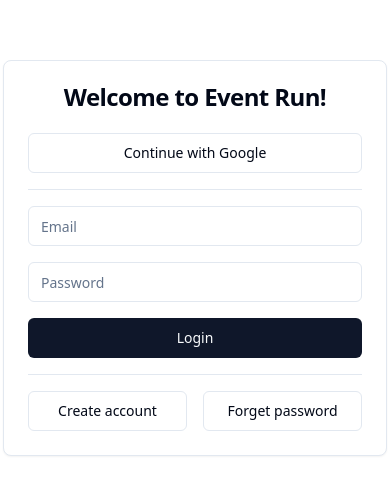
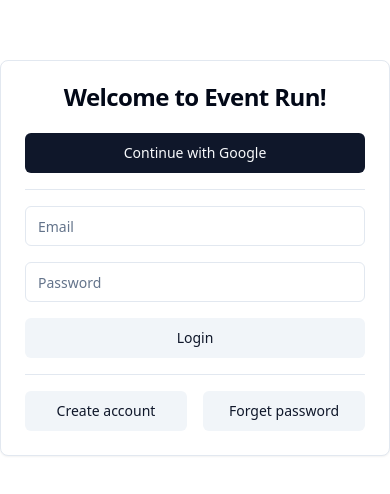
Before and after one commit to henrytsyu/event-run, a Next.js app: page /login in a window 390 px wide. Shown: the part 164-658 px from the top of the page. Built offline with nearby package versions, Linux system fonts and the light colour scheme.

Commit message:
style: component sizing for mobile device

```diff
--- a/app/(hasUser)/event/[sessionId]/page.tsx
+++ b/app/(hasUser)/event/[sessionId]/page.tsx
@@ -45,7 +45,7 @@ export default async function EventSession({
     .single();
 
   return (
-    <div className="grid grid-cols-1 md:grid-cols-2 gap-4 m-4">
+    <div className="p-4 flex flex-col space-y-4">
       <Card>
         <CardHeader>
           <CardTitle>{data!.sessions!.events!.name}</CardTitle>
--- a/app/(hasUser)/page.tsx
+++ b/app/(hasUser)/page.tsx
@@ -37,7 +37,7 @@ export default async function Home() {
     .eq("user_id", user!.id);
 
   return (
-    <div className="grid grid-cols-1 md:grid-cols-2 gap-4 m-4">
+    <div className="p-4 flex flex-col space-y-4">
       <Card className="w-full">
         <CardHeader>
           <CardTitle>My Events</CardTitle>
--- a/app/login/page.tsx
+++ b/app/login/page.tsx
@@ -36,7 +36,7 @@ export default function Login() {
 
   return (
     <main className="flex h-full items-center justify-center">
-      <Card className="min-w-96">
+      <Card className="w-full max-w-md">
         <CardHeader>
           <CardTitle className="flex justify-center">
             Welcome to Event Run!
@@ -44,7 +44,6 @@ export default function Login() {
         </CardHeader>
         <CardContent className="space-y-4">
           <Button
-            variant="outline"
             className="w-full"
             onClick={() => {
               _loginWithGoogle();
@@ -56,19 +55,19 @@ export default function Login() {
           <form action={_loginWithEmail} className="space-y-4">
             <Input name="email" type="email" placeholder="Email" />
             <Input name="password" type="password" placeholder="Password" />
-            <Button type="submit" className="w-full">
+            <Button variant="secondary" type="submit" className="w-full">
               Login
             </Button>
           </form>
           <Separator />
           <div className="flex space-x-4">
             <Link href="/register" className="w-full">
-              <Button variant="outline" className="w-full">
+              <Button variant="secondary" className="w-full">
                 Create account
               </Button>
             </Link>
             <Link href="/forget-password" className="w-full">
-              <Button variant="outline" className="w-full">
+              <Button variant="secondary" className="w-full">
                 Forget password
               </Button>
             </Link>
--- a/app/not-found.tsx
+++ b/app/not-found.tsx
@@ -5,7 +5,7 @@ import Link from "next/link";
 export default function NotFound() {
   return (
     <main className="flex h-full items-center justify-center">
-      <Card className="min-w-96">
+      <Card className="w-full max-w-md">
         <CardHeader>
           <CardTitle className="flex justify-center">Page Not Found!</CardTitle>
         </CardHeader>
```
